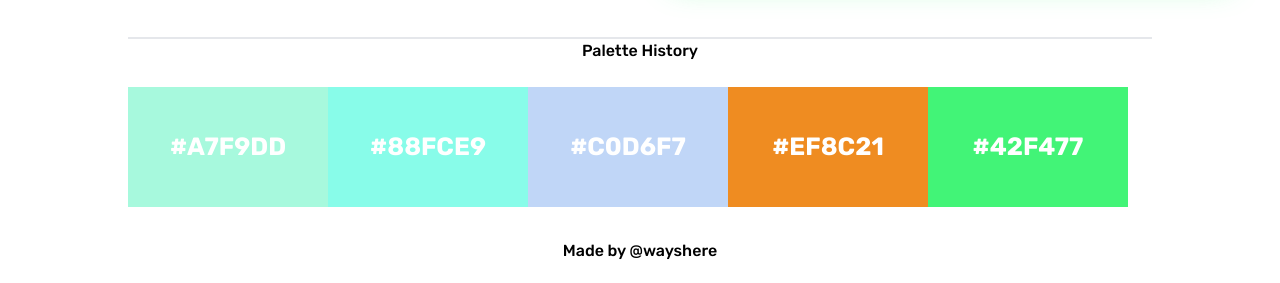
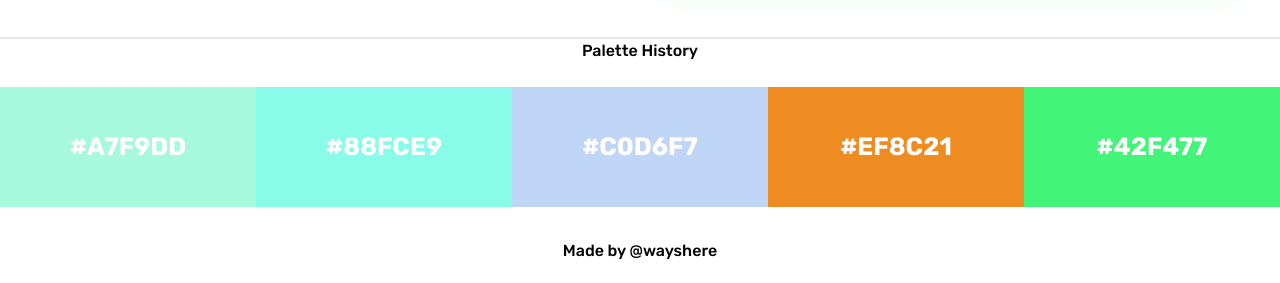
Before and after one commit to heyomar/color.koala, a website built with Parcel: page index.html in a window 1280 px wide. Shown: the part 797-1080 px from the top of the page. Built offline with nearby package versions, Linux system fonts and the light colour scheme; no server answers.

Commit message:
removing redundant element code

```diff
--- a/index.html
+++ b/index.html
@@ -152,9 +152,9 @@
         </div>
 
 
-        <div class="text-center max-w-screen-lg mx-auto border-t-2">
+        <div class="text-center max-w-screen-xl mx-auto border-t-2">
             <h1 class="">Palette History</h1><br>
-            <div class="color-history grid"></div>
+            <div class="color-history grid grid-cols-5 grid-cols-5"></div>
         </div>
 
 
--- a/scripts/app.colors.js
+++ b/scripts/app.colors.js
@@ -37,7 +37,7 @@ export default () => {
             e.style.background = color[i];
             e.style.boxShadow = `0 -1px 30px rgba(${convert.hex.rgb(color[i])},0.4)`;
 
-            const column = document.createElement('div');
+            const colorHistory = document.querySelector('.color-history');
             const colorBox = document.createElement('div');
             const hexValue = document.createTextNode(e.textContent);
 
@@ -48,13 +48,11 @@ export default () => {
             colorBox.style.boxShadow = `0px -1px 40px rgba(${convert.hex.rgb(e.textContent)},0)`;
             colorBox.style.fontWeight = '700';
 
-            column.appendChild(colorBox);
-            column.className = 'column is-one-fifth';
-            column.setAttribute('data-clipboard-target', `#color${i + 6}`);
+            colorHistory.appendChild(colorBox);
+            colorBox.setAttribute('data-clipboard-target', `#color${i + 6}`);
 
-            columns.appendChild(column);
+
         });
-        document.querySelector('.color-history').appendChild(columns);
 
         const count = document.querySelector('.count');
 
--- a/styles/_swatch.scss
+++ b/styles/_swatch.scss
@@ -39,6 +39,7 @@
     cursor: pointer;
     animation: slide-up 0.7s cubic-bezier(0.17, 4, 0.58, 0.7);
     transition: all 0.4s cubic-bezier(0.2, 0.8, 0.2, 1.2) 0s;
+    @apply flex-1;
 
     &:hover {
         transform: translateY(-15px);
```
